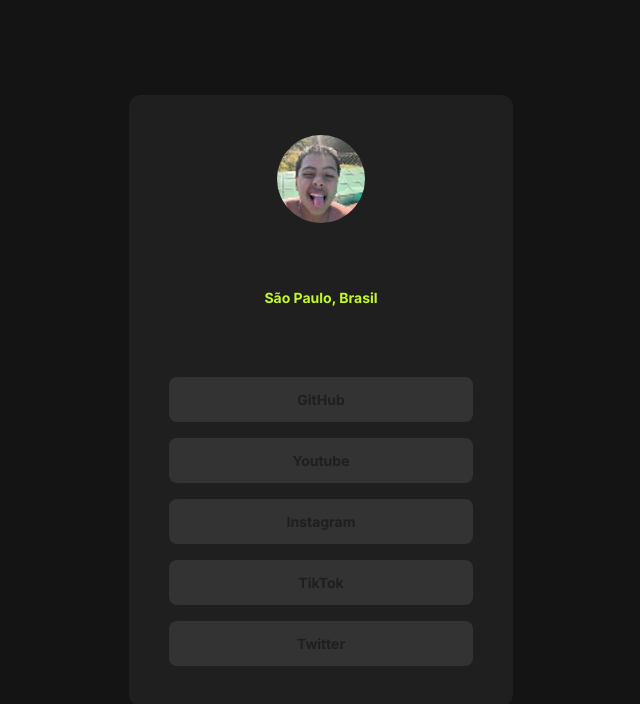
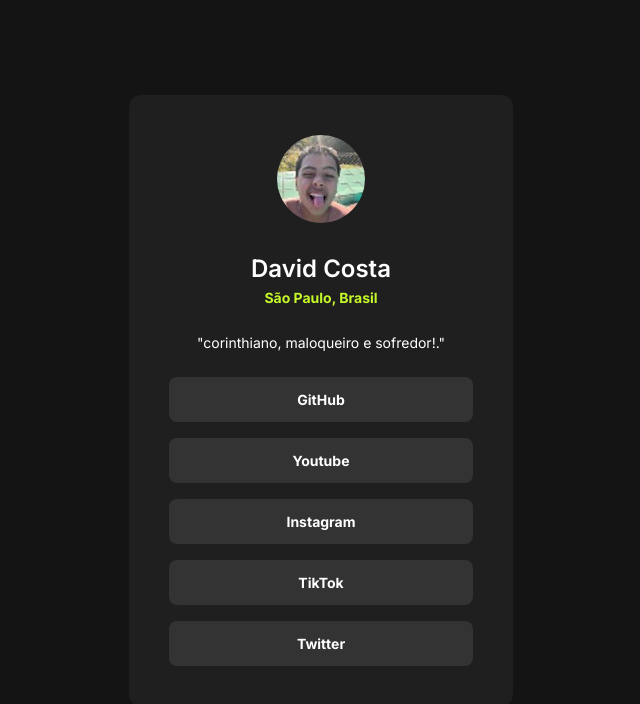
Before and after one commit to Davidcosta12c/meus-links, a plain HTML site: page index.html in a window 1280 px wide. Shown: the whole page, without its empty margins (319-959 px from the left). Drawn offline with Linux system fonts and the light colour scheme.

Commit message:
adiconado o atributo target para as âncoras. projeto finalizado

```diff
--- a/index.html
+++ b/index.html
@@ -17,11 +17,11 @@
 
         <p>"corinthiano, maloqueiro e sofredor!."</p>
 
-        <a href="https://github.com/Davidcosta12c/meus-links">GitHub</a>
-        <a href="www.youtube.com/@davidzsxxz">Youtube</a>
-        <a href="https://www.instagram.com/davidzsxxz/">Instagram</a>
-        <a href="www.tiktok.com/@zsx.011">TikTok</a>
-        <a href="https://twitter.com/davidzsxx">Twitter</a>
+        <a href="https://github.com/Davidcosta12c/meus-links" target="_blank">GitHub</a>
+        <a href="www.youtube.com/@davidzsxxz" target="_blank">Youtube</a>
+        <a href="https://www.instagram.com/davidzsxxz/" target="_blank">Instagram</a>
+        <a href="www.tiktok.com/@zsx.011" target="_blank">TikTok</a>
+        <a href="https://twitter.com/davidzsxx" target="_blank">Twitter</a>
     </div>
 </body>
 </html>
--- a/style.css
+++ b/style.css
@@ -22,7 +22,7 @@
  }
 
 h1, p, a {
-    color: #1F1F1F;
+    color: #fff;
 }
 
  div img {
@@ -63,3 +63,9 @@
     font-size: 14px;
     line-height: 21px;
  }
+
+ div a:hover {
+    background-color: #C4F82A;
+    color: #141414;
+    transition: 0.7s;
+ }
```
